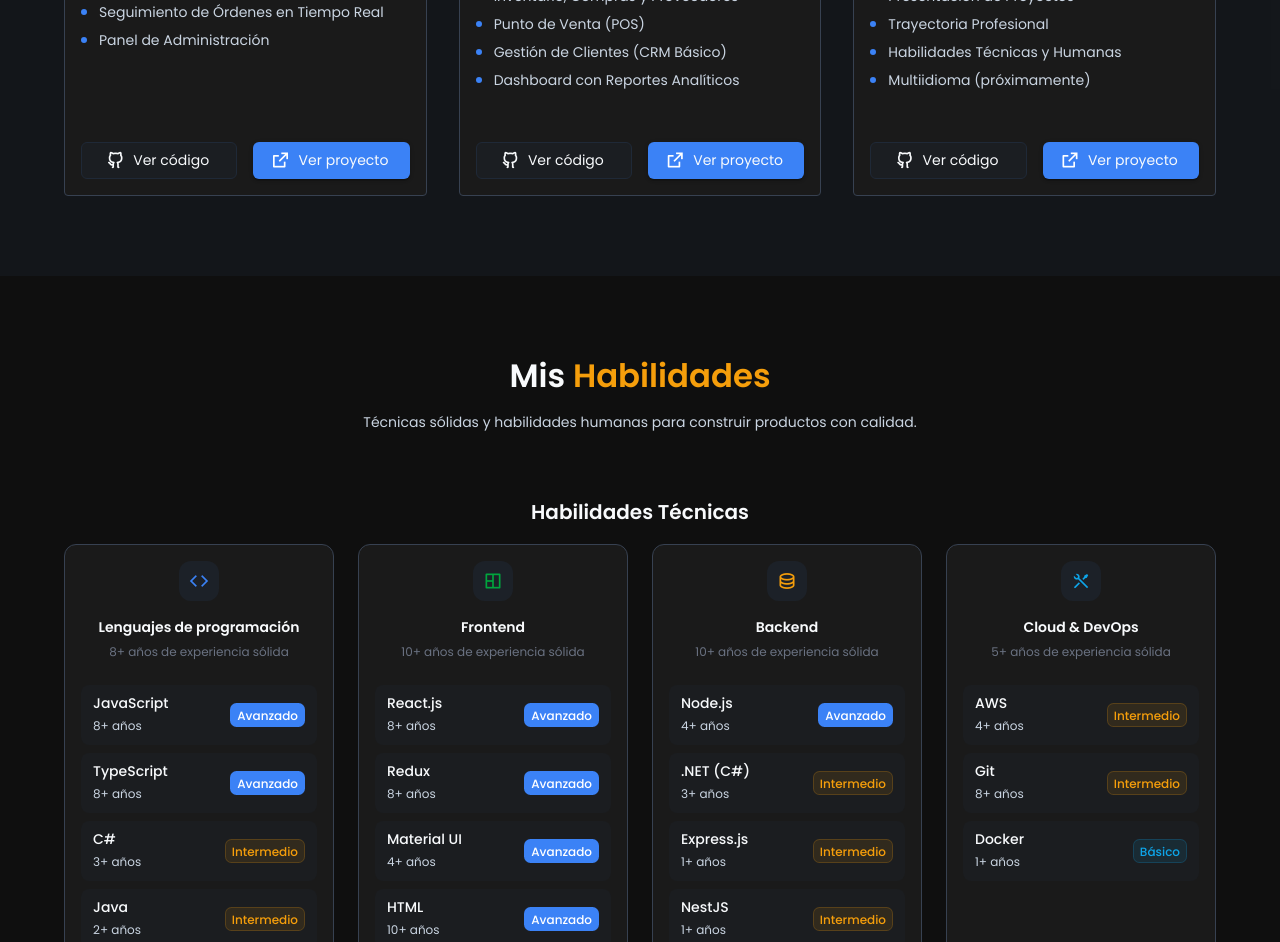
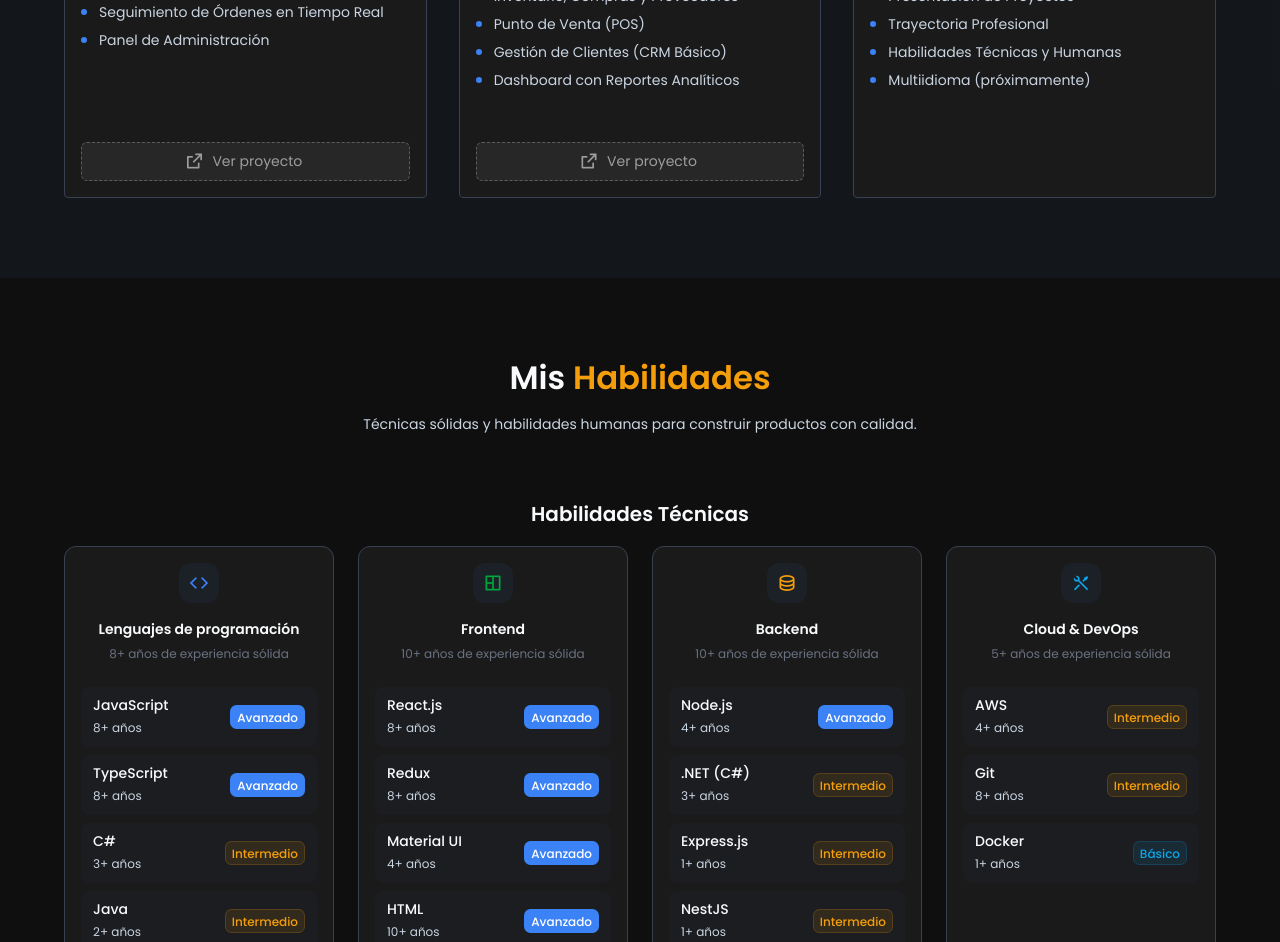
Before and after one commit to mau-dev-93/hmunoz-devsite, a React (Vite) app: page / in a window 1280 px wide. Shown: the part 5500-6442 px from the top of the page. Built offline with nearby package versions, Linux system fonts and the light colour scheme; some icons are missing.

Commit message:
feat: Update ProjectCard component to handle disabled state for live demo button and modify project URLs in data.js

```diff
--- a/src/components/shared/ProjectCard/ProjectCard.jsx
+++ b/src/components/shared/ProjectCard/ProjectCard.jsx
@@ -75,12 +75,25 @@ const ProjectCard = ({ name, description, status, role, icon, progress_percentag
                 </Box>
             </CardContent>
             <CardActions disableSpacing sx={{ p: 2, mt: 'auto', flexDirection: { xs: 'column', sm: 'row' }, gap: 2 }}>
-                <Button variant="outlined" color="input" fullWidth size='medium' href={github_repo_url} target="_blank" startIcon={<i className='ri-github-line'></i>}>
-                    <Typography variant="body2" color="text.primary">Ver código</Typography>
-                </Button>
-                <Button variant="contained" color="primary" fullWidth size='medium' href={live_demo_url} target="_blank" startIcon={<i className='ri-external-link-line'></i>}>
-                    <Typography variant="body2" color="text.primary">Ver proyecto</Typography>
-                </Button>
+                {live_demo_url && (
+                    <Button
+                        data-state="soon"
+                        aria-disabled="true"
+                        tabIndex={-1}
+                        variant="contained"
+                        color="primary"
+                        title='Próximamente'
+                        fullWidth
+                        size='medium'
+                        disabled
+                        onClick={(e) => e.preventDefault()}
+                        href={live_demo_url}
+                        target="_blank"
+                        startIcon={<i className='ri-external-link-line'></i>}
+                    >
+                        <Typography variant="body2" color="inherit">Ver proyecto</Typography>
+                    </Button>
+                )}
             </CardActions>
         </Card>
     )
--- a/src/pages/LandingPage/ProjectsSection/data.js
+++ b/src/pages/LandingPage/ProjectsSection/data.js
@@ -19,7 +19,7 @@ export default [
             "Panel de Administración"
         ],
         "imagen_url": ecommercePic,
-        "github_repo_url": "https://github.com/usuario/portfolio-website",
+        "github_repo_url": "https://github.com/mau-dev-93/casa-parmesana",
         "live_demo_url": "https://portfolio-website-demo.netlify.app",
         "role": "Full Stack Developer",
         "disabled": true
@@ -61,8 +61,8 @@ export default [
              "Multiidioma (próximamente)",
         ],
         "imagen_url": devsitePic,
-        "github_repo_url": "https://github.com/usuario/task-manager-app",
-        "live_demo_url": "https://task-manager-demo.herokuapp.com",
+        "github_repo_url": "https://github.com/mau-dev-93/hmunoz-devsite",
+        "live_demo_url": null,
         "role": "Front-end Developer",
         "disabled": true
     }
--- a/src/theme/overrides/button.js
+++ b/src/theme/overrides/button.js
@@ -2,7 +2,7 @@ import { alpha } from "@mui/system";
 
 export const MuiButton = {
     styleOverrides: {
-        root: (/*{ theme }*/) => ({
+        root: ({ theme }) => ({
             borderRadius: '6px',
             textTransform: 'none',
             // fontWeight: 700,
@@ -10,6 +10,13 @@ export const MuiButton = {
             '& .MuiButton-startIcon, & .MuiButton-endIcon': {
                 // marginInline: theme.spacing(0.75),
             },
+            '&.Mui-disabled': {
+                border: `1px dashed ${alpha('#fff', .25)}`,
+                color: theme.palette.action.disabled,
+                backgroundColor: theme.palette.action.disabledBackground,
+                boxShadow: 'none',
+                cursor: 'not-allowed',
+            }
         }),
     },
     variants: [
--- a/src/theme/palette.js
+++ b/src/theme/palette.js
@@ -47,6 +47,11 @@ export const palette = {
         contrastText: colors.slateGray300,
         disabled: colors.inputGray,
     },
+    action: {
+        disabled: 'rgba(255,255,255,.55)',            // color del texto/ícono
+        disabledBackground: 'rgba(255,255,255,.06)',  // fondo
+        disabledOpacity: 1,                           // evita que MUI baje la opacidad global
+    },
     input: {
         main: colors.inputGray,
         contrastText: colors.foreground,
```
